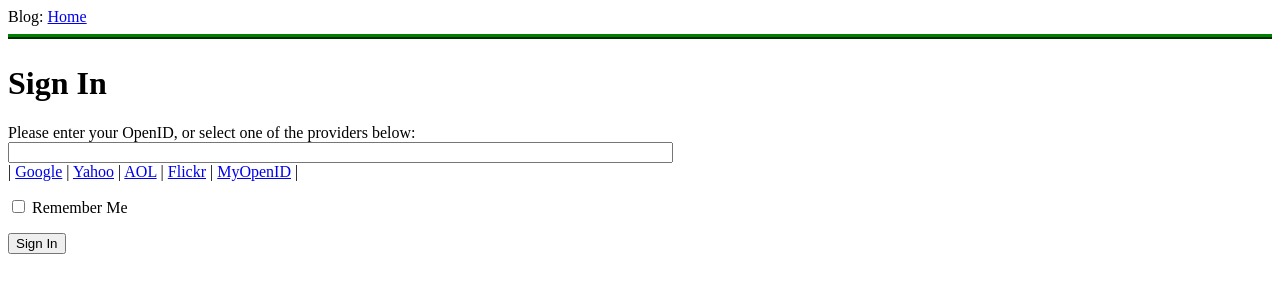
After one commit to maxweiber/blog, a Flask app: page /login in a window 1280 px wide. The commit adds this page. Shown: the top 300 px of the page. Run offline with Flask 2, Linux system fonts and the light colour scheme.

Commit message:
'webforms'

```diff
--- a/app/form.py
+++ b/app/form.py
@@ -1,7 +1,7 @@
 from flask.ext.wtf import Form
-from wtforms import StringField, BooleanFiled
+from wtforms import StringField, BooleanField
 from wtforms.validators import DataRequired
 
 class loginForm(Form):
     openid = StringField('OpenID', validators = [DataRequired()])
-    remember_me = BooleanFiled('Remember me', default = False)
+    remember_me = BooleanField('Remember me', default = False)
--- a/app/templates/base.html
+++ b/app/templates/base.html
@@ -6,10 +6,19 @@
     <title> {{ title }},Hello! </title>
     {% else %}
     <title> Welcome to Blog </title>
+    {% endif %}
 </head>
 <body>
 <div>Blog: <a href="/index">Home</a></div>
 <hr style="height:5px;border:none;border-top:5px ridge green;" />
+{% with messages = get_flashed_messages() %}
+{% if messages %}
+    <ul>{% for message in messages %}
+    <li>{{ message }}</li>
+    </ul>
+{% endfor %}
+{% endif %}
+{% endwith %}
 {% block content %}{% endblock %}
 </body>
 </html>
--- a/app/templates/index.html
+++ b/app/templates/index.html
@@ -1,2 +1,4 @@
 {% extends 'base.html' %}
-{}
+{% block content %}
+<h1>Hello,Bloger!</h>
+{% endblock %}
--- /dev/null
+++ b/app/templates/login.html
@@ -0,0 +1,34 @@
+<!-- extend from base layout -->
+{% extends 'base.html' %}
+
+{% block content %}
+<script type="text/javascript">
+function set_openid(openid, pr)
+{
+    u = openid.search('<username>')
+    if (u != -1) {
+        // openid requires username
+        user = prompt('Enter your ' + pr + ' username:')
+        openid = openid.substr(0, u) + user
+    }
+    form = document.forms['login'];
+    form.elements['openid'].value = openid
+}
+</script>
+<h1>Sign In</h1>
+<form action="" method="post" name="login">
+    {{ form.hidden_tag() }}
+    <p>
+        Please enter your OpenID, or select one of the providers below:<br>
+        {{ form.openid(size=80) }}
+        {% for error in form.openid.errors %}
+          <span style="color: red;">[{{error}}]</span>
+        {% endfor %}<br>
+        |{% for pr in providers %}
+          <a href="javascript:set_openid('{{ pr.url }}', '{{ pr.name }}');">{{ pr.name }}</a> |
+        {% endfor %}
+    </p>
+    <p>{{ form.remember_me }} Remember Me</p>
+    <p><input type="submit" value="Sign In"></p>
+</form>
+{% endblock %}
--- a/app/views.py
+++ b/app/views.py
@@ -1,5 +1,16 @@
 from app import app
+from flask import Flask, render_template, flash, redirect
+from .form import loginForm
+
 @app.route('/')
 @app.route('/index')
 def index():
-    return '<h1>Hello,World!</h1>'
+    return render_template('index.html', title = "Index")
+
+@app.route('/login', methods=['GET','POST'])
+def login():
+    form = loginForm()
+    if form.validate_on_submit():
+        flash('Your OpenID is '+form.openid.data+'. Remember me is '+str(form.remember_me.data))
+        return redirect('/index')
+    return render_template('login.html', title = "Login", form = form, providers = app.config['OPENID_PROVIDERS'])
```
Also changed, not shown: config.py (+7 -0 lines), 3 other files.
